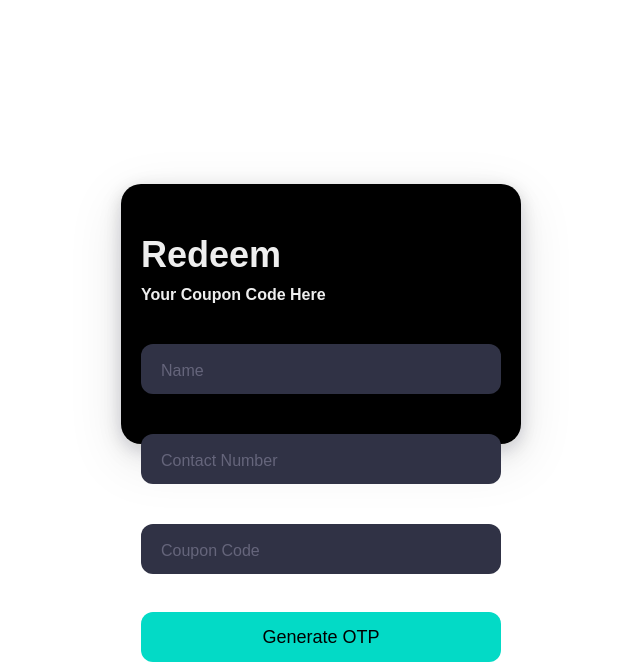
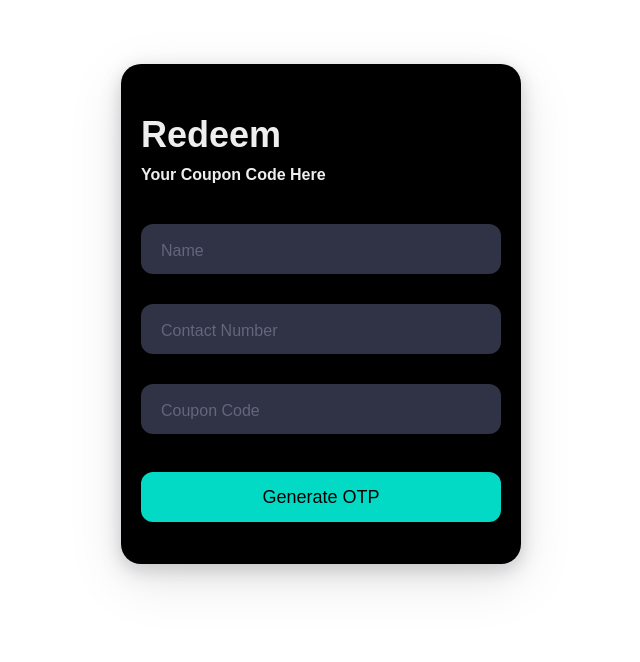
Before and after one commit to kanikbenzeen/coupons, a React (Create React App) app: page / in a window 1280 px wide. Shown: the part 144-806 px from the top of the page, without its empty margins (319-959 px from the left). Built offline with nearby package versions, Linux system fonts and the light colour scheme.

Commit message:
today's daily progress

```diff
--- a/src/components/login.css
+++ b/src/components/login.css
@@ -5,7 +5,7 @@ body {
     justify-content: center;
   }
 
-  .form {
+  .form1 {
     background-color: #000000;
     border-radius: 20px;
     box-sizing: border-box;
@@ -16,7 +16,7 @@ body {
     box-shadow: rgba(17, 17, 26, 0.1) 0px 4px 16px, rgba(17, 17, 26, 0.1) 0px 8px 24px, rgba(17, 17, 26, 0.1) 0px 16px 56px;
   }
 
-  .title {
+  .title1 {
     color: #eee;
     font-family: sans-serif;
     font-size: 36px;
@@ -24,7 +24,7 @@ body {
     margin-top: 30px;
   }
 
-  .subtitle {
+  .subtitle1 {
     color: #eee;
     font-family: sans-serif;
     font-size: 16px;
@@ -32,21 +32,21 @@ body {
     margin-top: 10px;
   }
 
-  .input-container {
+  .input-container1 {
     height: 50px;
     position: relative;
     width: 100%;
   }
 
-  .ic1 {
+  .ic11 {
     margin-top: 40px;
   }
 
-  .ic2 {
+  .ic21 {
     margin-top: 30px;
   }
 
-  .input {
+  .input1 {
     background-color: #303245;
     border-radius: 12px;
     border: 0;
@@ -71,7 +71,7 @@ body {
     width: 76px;
   }
    */
-  .cut-short {
+  .cut-short1 {
     width: 50px;
   }
 
@@ -80,7 +80,7 @@ body {
     transform: translateY(8px);
   }
 
-  .placeholder {
+  .placeholder1 {
     color: #65657b;
     font-family: sans-serif;
     left: 20px;
@@ -92,20 +92,20 @@ body {
     top: 20px;
   }
 
-  .input:focus ~ .placeholder,
-  .input:not(:placeholder-shown) ~ .placeholder {
+  .input1:focus ~ .placeholder1,
+  .input1:not(:placeholder-shown) ~ .placeholder1 {
     transform: translateY(-38px) translateX(0px) scale(0.75);
   }
 
-  .input:not(:placeholder-shown) ~ .placeholder {
+  .input1:not(:placeholder-shown) ~ .placeholder1 {
     color: #808097;
   }
 
-  .input:focus ~ .placeholder {
+  .input1:focus ~ .placeholder1 {
     color: #ffffff;
   }
 
-  .submit {
+  .submit1 {
     background-color: #03DAC6;
     border-radius: 12px;
     border: 0;
@@ -120,6 +120,6 @@ body {
     width: 100%;
   }
 
-  .submit:active {
+  .submit1:active {
     background-color: #018786;
   }
--- a/src/components/login.js
+++ b/src/components/login.js
@@ -60,23 +60,23 @@ const verify = useNavigate()
   console.log(storeLength)
   return (
     <div>
-      <form className="form" method='POST'>
-      <div className="title">Redeem</div>
-      <div className="subtitle">Your Coupon Code Here</div>
-      <div className="input-container ic1">
-        <input id="firstname" className="input" type="text" placeholder=" " value ={name} onChange={(e)=>setName(e.target.value)} />
+      <form className="form1" method='POST'>
+      <div className="title1">Redeem</div>
+      <div className="subtitle1">Your Coupon Code Here</div>
+      <div className="input-container1 ic11">
+        <input id="firstname" className="input1" type="text" placeholder=" " value ={name} onChange={(e)=>setName(e.target.value)} />
+        <div className="cut1"></div>
+        <label htmlFor="firstname" className="placeholder1">Name</label>
+      </div>
+      <div className="input-container1 ic21">
+        <input id="lastname" className="input1"  type="text" placeholder=" " value ={mobile}  onChange={(e)=>setMobile(e.target.value)} />
         <div className="cut"></div>
-        <label htmlFor="firstname" className="placeholder">Name</label>
+        <label htmlFor="lastname" className="placeholder1">Contact Number</label>
       </div>
-      <div className="input-container ic2">
-        <input id="lastname" className="input"  type="text" placeholder=" " value ={mobile}  onChange={(e)=>setMobile(e.target.value)} />
-        <div className="cut"></div>
-        <label htmlFor="lastname" className="placeholder">Contact Number</label>
-      </div>
-      <div className="input-container ic2">
-        <input id="email" className="input" type="text" placeholder=" " value ={coupon}  onChange={(e)=>setCoupon(e.target.value)}/>
-        <div className="cut cut-short"></div>
-        <label  className="placeholder">Coupon Code</label>
+      <div className="input-container1 ic21">
+        <input id="email" className="input1" type="text" placeholder=" " value ={coupon}  onChange={(e)=>setCoupon(e.target.value)}/>
+        <div className="cut1 cut-short1"></div>
+        <label  className="placeholder1">Coupon Code</label>
         {
         storeLength ? ( <p style={{
           color:'red',
@@ -87,7 +87,7 @@ const verify = useNavigate()
         }
 
       </div>
-      <button type="text" className="submit" onClick={allFields}>Generate OTP</button>
+      <button type="text" className="submit1" onClick={allFields}>Generate OTP</button>
     </form>
 
 
```
